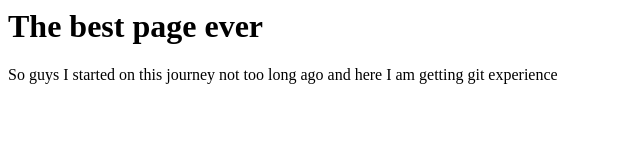
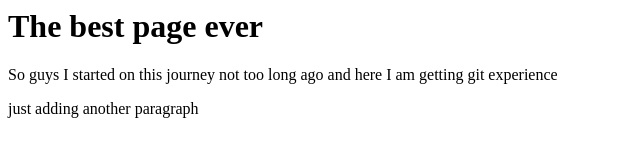
Before and after one commit to KhithaNeo/My-first-website, a plain HTML site: page My first website/index.html in a window 1280 px wide. Shown: the whole page, without its empty margins (0-640 px from the left). Drawn offline with Linux system fonts and the light colour scheme.

Commit message:
another commit

```diff
--- a/My first website/index.html
+++ b/My first website/index.html
@@ -2,4 +2,5 @@
 <title>Hello! Guess I'm a programmer now!</title>
 <h1>The best page ever</h1>
 <p>So guys I started on this journey not too long ago and here I am getting git experience</p>
+<p>just adding another paragraph</p>
 </html>
```
